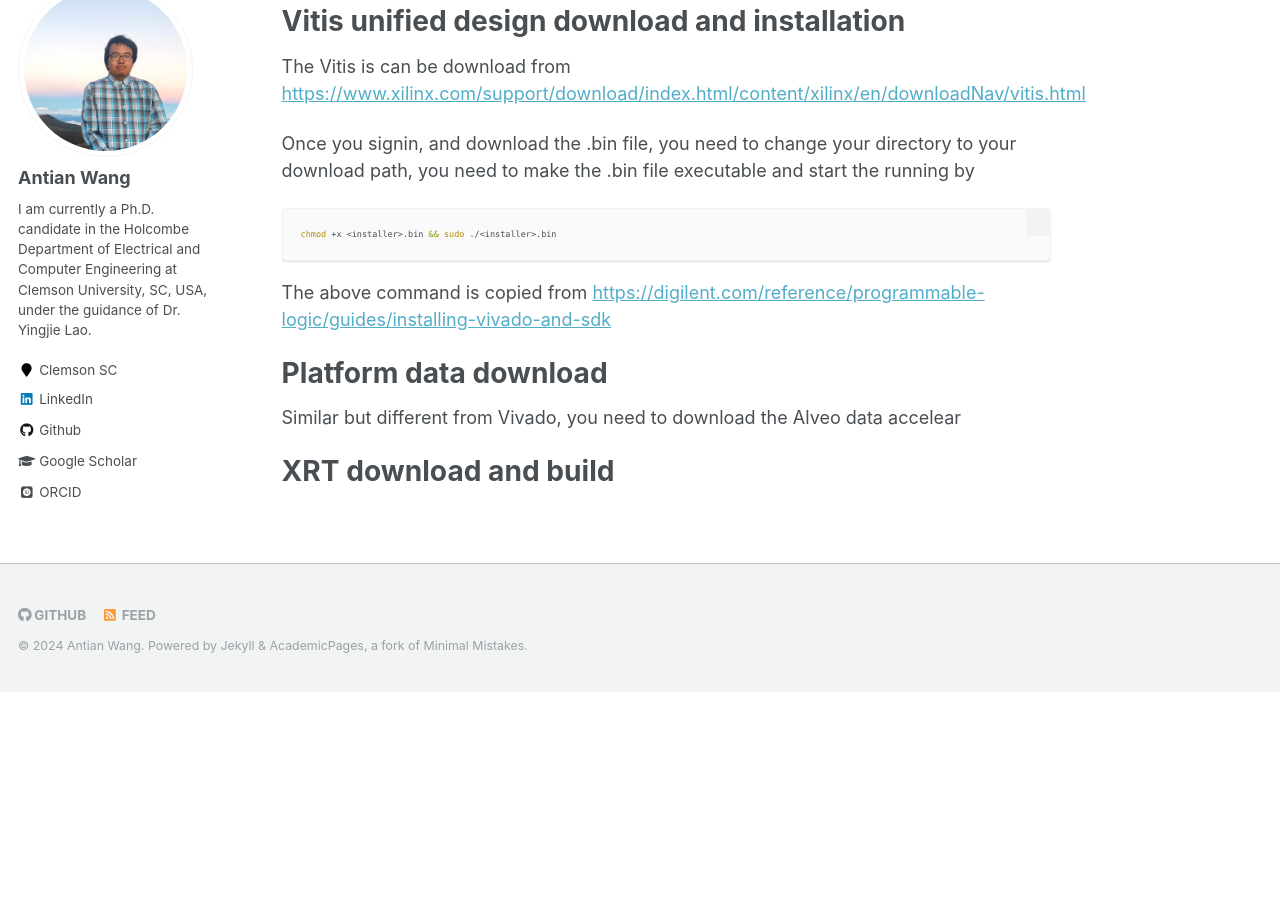
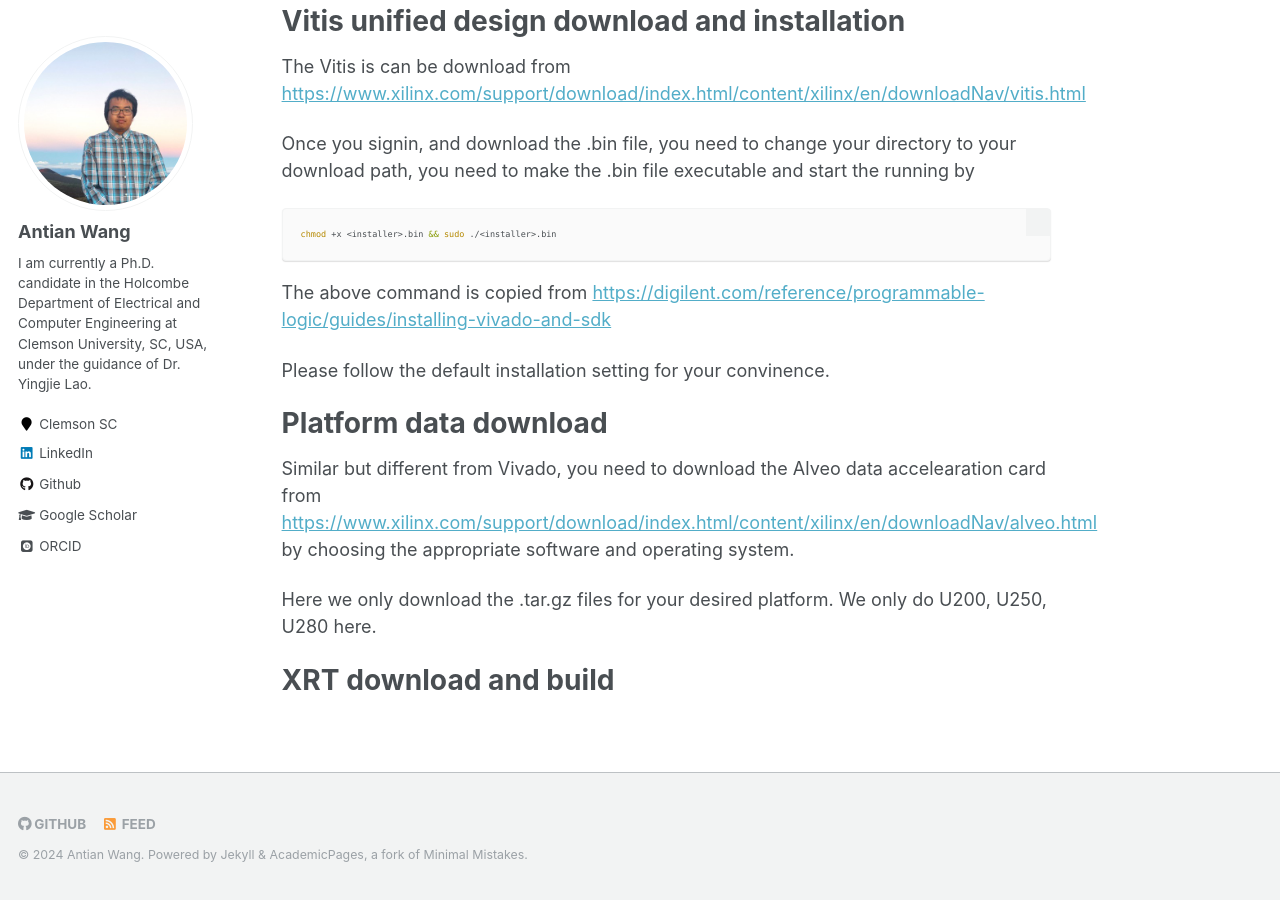
Before and after one commit to wangantian/wangantian.github.io, a Jekyll site: the page built from _resources/vitis_install.md, in a window 1280 px wide and 900 px high, scrolled down 1183 px. Built offline with Jekyll 4.4.1, drawn with Linux system fonts in a browser that asks for light colours; some web fonts are replaced; before the commit the page ends 1875 px from its top, so only the background shows below that; some of the changed text lies outside the part shown.

Commit message:
vitis update 20240223

````diff
--- a/_resources/vitis_install.md
+++ b/_resources/vitis_install.md
@@ -37,7 +37,11 @@ chmod +x <installer>.bin && sudo ./<installer>.bin
 ```
 The above command is copied from [https://digilent.com/reference/programmable-logic/guides/installing-vivado-and-sdk](https://digilent.com/reference/programmable-logic/guides/installing-vivado-and-sdk)
 
+Please follow the default installation setting for your convinence.
+
 # Platform data download
-Similar but different from Vivado, you need to download the Alveo data accelear
+Similar but different from Vivado, you need to download the Alveo data accelearation card from [https://www.xilinx.com/support/download/index.html/content/xilinx/en/downloadNav/alveo.html](https://www.xilinx.com/support/download/index.html/content/xilinx/en/downloadNav/alveo.html) by choosing the appropriate software and operating system.
+
+Here we only download the .tar.gz files for your desired platform. We only do U200, U250, U280 here.
 
 # XRT download and build
````
Also changed, not shown: other parts of _resources/vitis_install.md (+1 -1 lines), _resources/vitis_usage.md (+1 -0 lines).
